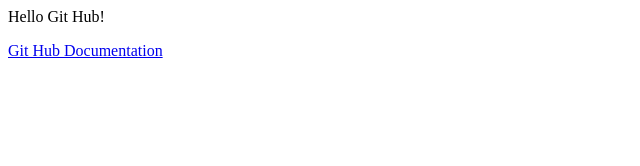
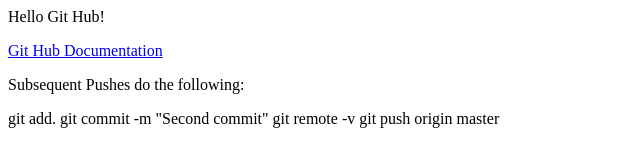
Before and after one commit to powergeoff/testpush, a plain HTML site: page index.html in a window 1280 px wide. Shown: the whole page, without its empty margins (0-640 px from the left). Drawn offline with Linux system fonts and the light colour scheme.

Commit message:
Third commit

```diff
--- a/index.html
+++ b/index.html
@@ -2,5 +2,10 @@
 	<body>
 		<p>Hello Git Hub!</p>
 		<a href="https://help.github.com/en/github/importing-your-projects-to-github/adding-an-existing-project-to-github-using-the-command-line">Git Hub Documentation</a>
+		<p>Subsequent Pushes do the following: </p>
+		git add.
+		git commit -m "Second commit"
+		git remote -v
+		git push origin master
 	</body>
 </html>
```
